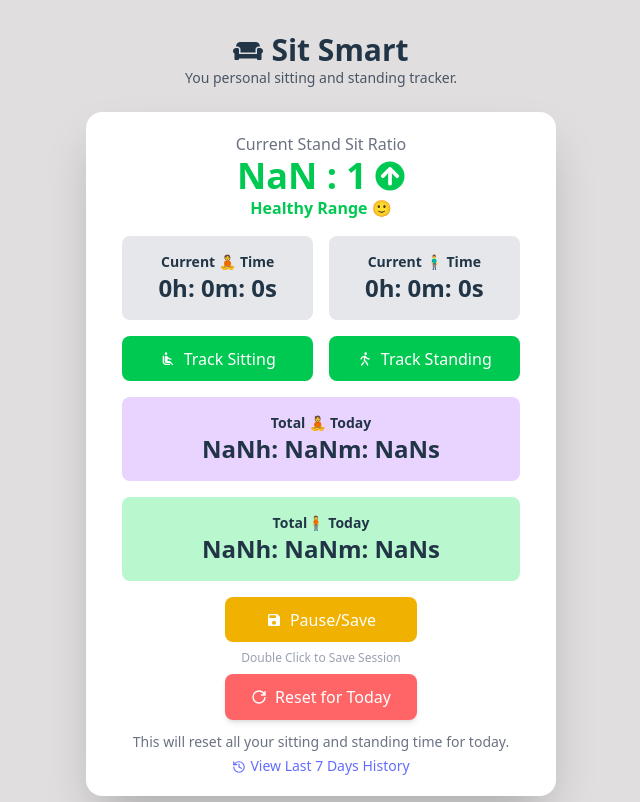
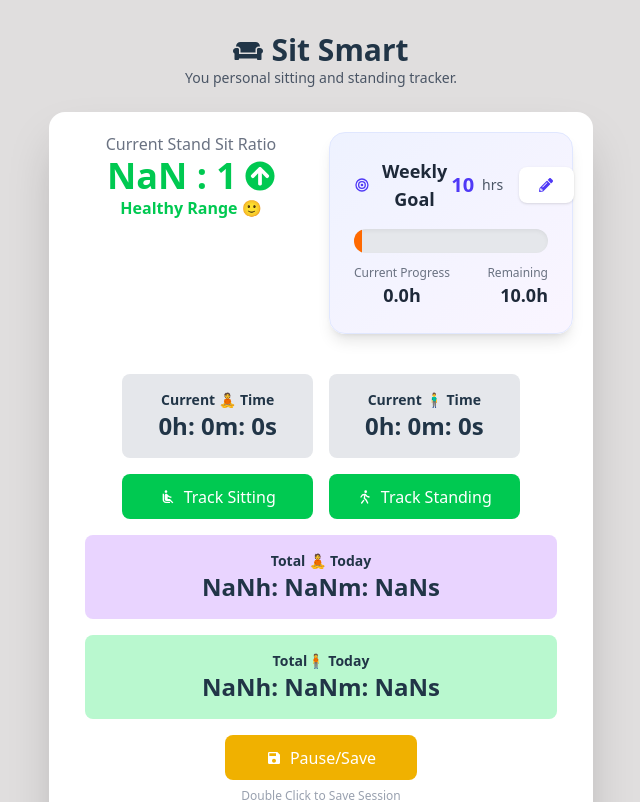
Before and after one commit to sachinkmohan/sit-smart, a React (Vite) app: page / in a window 1280 px wide. Shown: the top 802 px of the page, without its empty margins (319-959 px from the left). Built offline with nearby package versions, Linux system fonts and the light colour scheme.

Commit message:
feat: add WeeklyStandingGoal component and integrate it into TimeTracker; enhance layout with max-width container

```diff
--- a/src/App.tsx
+++ b/src/App.tsx
@@ -3,11 +3,15 @@ import { TimeTracker } from "./components/TimeTracker";
 import SiteHeader from "./components/SiteHeader";
 import SiteFooter from "./components/SiteFooter";
 import { ToastContainer } from "react-toastify";
+
 function App() {
   return (
     <>
       <SiteHeader />
-      <TimeTracker />
+      {/* Add max-width container to constrain app width */}
+      <div className="max-w-xl mx-auto px-4">
+        <TimeTracker />
+      </div>
       <SiteFooter />
       <ToastContainer />
     </>
--- a/src/components/TimeTracker.tsx
+++ b/src/components/TimeTracker.tsx
@@ -7,6 +7,7 @@ import { GrPowerReset } from "react-icons/gr";
 import { FaSave } from "react-icons/fa";
 import { toast } from "react-toastify";
 import StandSitRatio from "./StandSitRatio";
+import WeeklyStandingGoal from "./WeeklyStandingGoal"; // Import new component
 import { subDays, format } from "date-fns";
 import { NavLink } from "react-router";
 import StartTimeTracker from "./StartTimeTracker";
@@ -32,6 +33,8 @@ export const TimeTracker = () => {
     todayTotalStandingFromLocalStorage,
     setTodayTotalStandingFromLocalStorage,
   ] = useState<number>(0);
+  // Add state for weekly standing total
+  const [weeklyTotalStanding, setWeeklyTotalStanding] = useState<number>(0);
   const [
     todayTotalSittingFromLocalStorage,
     setTodayTotalSittingFromLocalStorage,
@@ -292,12 +295,43 @@ export const TimeTracker = () => {
     localStorage.setItem("lastSevenDaysLog", JSON.stringify(updatedLog));
   }
 
+  // Add useEffect to calculate weekly standing hours from last 7 days log
+  useEffect(() => {
+    const lastSevenDaysLog = JSON.parse(
+      localStorage.getItem("lastSevenDaysLog") || "[]"
+    );
+
+    // Sum up all standing time from the last 7 days + today's standing
+    const weeklyStanding = lastSevenDaysLog.reduce(
+      (total: number, entry: any) => {
+        const standing =
+          typeof entry.standing === "string"
+            ? parseInt(entry.standing, 10)
+            : entry.standing;
+        return total + (standing || 0);
+      },
+      0
+    );
+
+    // Add today's standing time
+    const todayStanding = parseInt(
+      localStorage.getItem("todayTotalStanding") || "0",
+      10
+    );
+
+    setWeeklyTotalStanding(weeklyStanding + todayStanding);
+  }, [todayTotalStandingFromLocalStorage]); // Recalculate when today's standing changes
+
   return (
     <div className="flex flex-col  bg-white p-5 rounded-2xl shadow-2xl">
-      <StandSitRatio
-        StandRatio={todayTotalStandingFromLocalStorage}
-        SitRatio={todayTotalSittingFromLocalStorage}
-      />
+      {/* Add max-width container and adjust grid for proper width fitting */}
+      <div className="grid grid-cols-1 lg:grid-cols-2 gap-4 mb-6 w-full max-w-full">
+        <StandSitRatio
+          StandRatio={todayTotalStandingFromLocalStorage}
+          SitRatio={todayTotalSittingFromLocalStorage}
+        />
+        <WeeklyStandingGoal currentWeekStanding={weeklyTotalStanding} />
+      </div>
       <div className="flex gap-4 m-4 justify-center">
         <div className="flex flex-col gap-4">
           <div className="rounded-lg py-4 px-9 bg-gray-200">
--- /dev/null
+++ b/src/components/WeeklyStandingGoal.tsx
@@ -0,0 +1,172 @@
+import { useState, useEffect } from "react";
+import { TbTarget } from "react-icons/tb";
+import { FaPencilAlt, FaSave } from "react-icons/fa"; // Import pencil and save icons
+
+interface WeeklyStandingGoalProps {
+  currentWeekStanding: number; // Current week's total standing time in seconds
+}
+
+const WeeklyStandingGoal = ({
+  currentWeekStanding,
+}: WeeklyStandingGoalProps) => {
+  // Get goal from localStorage or default to 10 hours
+  const [weeklyGoalHours, setWeeklyGoalHours] = useState<number>(() => {
+    const saved = localStorage.getItem("weeklyStandingGoalHours");
+    return saved ? parseInt(saved, 10) : 10;
+  });
+
+  // Add edit mode state - controls whether user can edit the goal
+  const [isEditMode, setIsEditMode] = useState<boolean>(false);
+
+  // Temporary goal value while editing
+  const [tempGoalHours, setTempGoalHours] = useState<number>(weeklyGoalHours);
+
+  // Save goal to localStorage only when save button is clicked
+  const saveGoal = () => {
+    localStorage.setItem("weeklyStandingGoalHours", tempGoalHours.toString());
+    setWeeklyGoalHours(tempGoalHours);
+    setIsEditMode(false); // Exit edit mode after saving
+  };
+
+  // Handle edit button click - enter edit mode
+  const handleEditClick = () => {
+    setTempGoalHours(weeklyGoalHours); // Set temp value to current goal
+    setIsEditMode(true);
+  };
+
+  // Handle cancel - exit edit mode without saving
+  const handleCancel = () => {
+    setTempGoalHours(weeklyGoalHours); // Reset temp value
+    setIsEditMode(false);
+  };
+
+  // Convert current standing time from seconds to hours
+  const currentStandingHours = currentWeekStanding / 3600;
+
+  // Calculate progress percentage (capped at 100%)
+  const progressPercentage = Math.min(
+    (currentStandingHours / weeklyGoalHours) * 100,
+    100
+  );
+
+  // Handle manual input - validate range
+  const handleManualInput = (value: string) => {
+    const numValue = parseInt(value, 10);
+    if (!isNaN(numValue) && numValue >= 1 && numValue <= 168) {
+      setTempGoalHours(numValue);
+    } else if (value === "") {
+      setTempGoalHours(1);
+    }
+  };
+
+  // Determine progress bar color based on percentage
+  const getProgressColor = () => {
+    if (progressPercentage >= 100) return "bg-green-500";
+    if (progressPercentage >= 75) return "bg-blue-500";
+    if (progressPercentage >= 50) return "bg-yellow-500";
+    return "bg-orange-500";
+  };
+
+  return (
+    // Remove w-full, let it inherit from parent grid, add max-w-full to prevent overflow
+    <div className="bg-gradient-to-br from-indigo-50 to-purple-50 p-6 rounded-2xl shadow-lg border border-indigo-100 max-w-full">
+      {/* Header with Edit/Save Button */}
+      <div className="flex items-center justify-between mb-4">
+        <div className="flex items-center gap-2">
+          <TbTarget className="text-2xl text-indigo-600" />
+          <h3 className="text-lg font-bold text-gray-800">Weekly Goal</h3>
+        </div>
+        <div className="flex items-center gap-2">
+          {/* Show goal value or editable input based on edit mode */}
+          {!isEditMode ? (
+            <>
+              {/* Display mode - show goal value */}
+              <span className="font-bold text-xl text-indigo-600">
+                {weeklyGoalHours}
+              </span>
+              <span className="text-sm font-medium text-gray-600">hrs</span>
+              {/* Edit button with pencil icon */}
+              <button
+                onClick={handleEditClick}
+                className="p-2 bg-white hover:bg-indigo-100 rounded-lg shadow-sm transition-all duration-200 border border-gray-200 ml-2"
+                aria-label="Edit goal"
+              >
+                <FaPencilAlt className="text-indigo-600 text-sm" />
+              </button>
+            </>
+          ) : (
+            <>
+              {/* Edit mode - show native number input with arrows */}
+              <input
+                type="number"
+                value={tempGoalHours}
+                onChange={(e) => handleManualInput(e.target.value)}
+                min="1"
+                max="168"
+                className="w-20 text-center font-bold text-xl text-indigo-600 bg-white rounded-lg border-2 border-indigo-400 focus:border-indigo-500 focus:outline-none px-2 py-1 shadow-sm"
+              />
+              <span className="text-sm font-medium text-gray-600">hrs</span>
+              {/* Save button */}
+              <button
+                onClick={saveGoal}
+                className="p-2 bg-green-500 hover:bg-green-600 rounded-lg shadow-sm transition-all duration-200 text-white ml-2"
+                aria-label="Save goal"
+              >
+                <FaSave className="text-sm" />
+              </button>
+              {/* Cancel button */}
+              <button
+                onClick={handleCancel}
+                className="p-2 bg-gray-400 hover:bg-gray-500 rounded-lg shadow-sm transition-all duration-200 text-white"
+                aria-label="Cancel"
+              >
+                ✕
+              </button>
+            </>
+          )}
+        </div>
+      </div>
+
+      {/* Progress Bar */}
+      <div className="mb-3">
+        <div className="w-full h-6 bg-gray-200 rounded-full overflow-hidden shadow-inner">
+          <div
+            className={`h-full ${getProgressColor()} transition-all duration-500 ease-out flex items-center justify-end pr-2`}
+            style={{ width: `${progressPercentage}%` }}
+          >
+            {progressPercentage > 15 && (
+              <span className="text-xs font-bold text-white drop-shadow-md">
+                {progressPercentage.toFixed(1)}%
+              </span>
+            )}
+          </div>
+        </div>
+      </div>
+
+      {/* Stats */}
+      <div className="flex justify-between items-center">
+        <div>
+          <p className="text-xs text-gray-500 font-medium">Current Progress</p>
+          <p className="text-lg font-bold text-gray-800">
+            {currentStandingHours.toFixed(1)}h
+          </p>
+        </div>
+        <div className="text-right">
+          <p className="text-xs text-gray-500 font-medium">Remaining</p>
+          <p className="text-lg font-bold text-gray-800">
+            {Math.max(weeklyGoalHours - currentStandingHours, 0).toFixed(1)}h
+          </p>
+        </div>
+      </div>
+
+      {/* Achievement Badge */}
+      {progressPercentage >= 100 && (
+        <div className="mt-3 bg-gradient-to-r from-green-400 to-emerald-500 text-white text-center py-2 px-4 rounded-lg shadow-md animate-pulse">
+          <p className="text-sm font-bold">🎉 Goal Achieved!</p>
+        </div>
+      )}
+    </div>
+  );
+};
+
+export default WeeklyStandingGoal;
```
